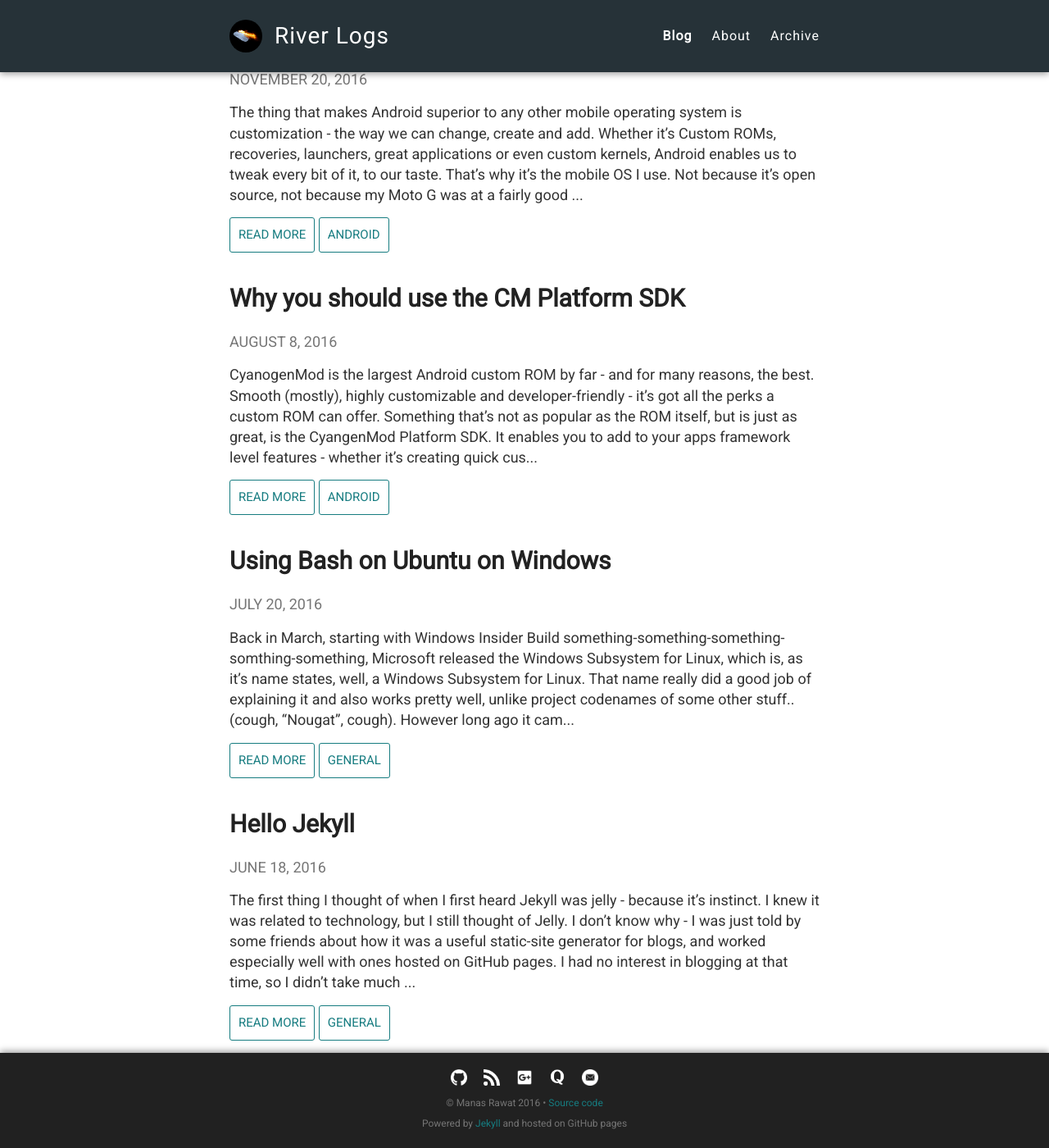
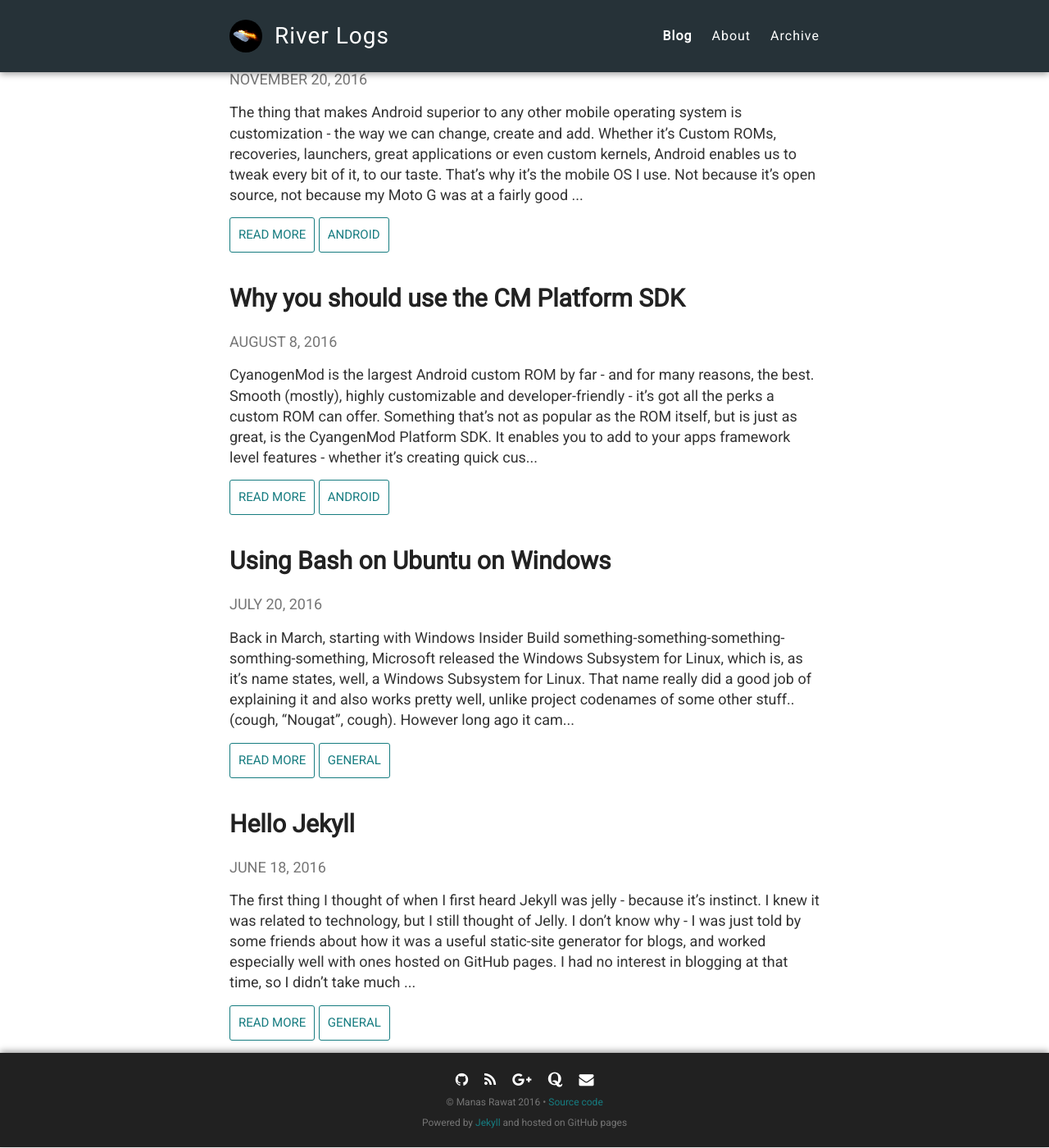
Before and after one commit to manasrawat/manasrawat.github.io, a Jekyll site: the page built from index.html, in a window 1280 px wide and 1400 px high, scrolled down 554 px. Shown: the whole window at 82% size. Built offline with Jekyll 4.4.1, drawn with Linux system fonts in a browser that asks for light colours.

Commit message:
Added font awesome

```diff
--- a/_layouts/default.html
+++ b/_layouts/default.html
@@ -7,9 +7,10 @@
 
     <link rel="stylesheet" type="text/css" href="{{ site.baseurl }}/style.css" />
     <link rel="alternate" type="application/rss+xml" title="{{ site.name }} - {{ site.description }}" href="{{ site.baseurl }}/feed.xml" />
-    <link rel="shortcut icon" href="/res/munowse.png">
+    <link rel="shortcut icon" href="/res/munowse.jpg">
 	<link href="https://fonts.googleapis.com/css?family=Roboto" rel="stylesheet">
 	<link href="https://fonts.googleapis.com/icon?family=Material+Icons" rel="stylesheet">
+	<link href="https://cdnjs.cloudflare.com/ajax/libs/font-awesome/4.7.0/css/font-awesome.min.css" rel="stylesheet">
 
 	{% include analytics.html %}
 
@@ -27,14 +28,14 @@
 
             <!--desktop-->
             <nav class="nav-desktop">
-                <a id="blog" href="{{ site.baseurl }}">Blog</a>
+                <a id="blog" href="{{ site.baseurl }}/">Blog</a>
                 <a id="about" href="{{ site.baseurl }}/about">About</a>
 				<a id="archive" href="{{ site.baseurl }}/archive">Archive</a>
             </nav>
 
             <!--mobile-->
             <div class="nav-mobile">
-				<a href="{{ site.baseurl }}/"><i class="material-icons">edit</i></a>
+				<a href="{{ site.baseurl }}/" style="margin-left: 0;"><i class="material-icons">edit</i></a>
                 <a href="{{ site.baseurl }}/about"><i class="material-icons">info</i></a>
 				<a href="{{ site.baseurl }}/archive"><i class="material-icons">menu</i></a>
             </div>
@@ -51,11 +52,11 @@
       <div class="container">
         <footer class="footer">
           <div class="icons-wrapper">
-            <a title="GitHub" href="https://github.com/munowse" style="margin-left: 0;"><img src="/res/icons/github.png"/></a>
-            <a title="RSS" href="{{ site.baseurl }}/feed.xml"><img src="/res/icons/feed.png"/></a>
-            <a title="Google" href="https://plus.google.com/+manasmrawat"><img src="/res/icons/google.png"/></a>
-			<a title="Quora" href="https://www.quora.com/profile/Manas-Manmohan-Rawat"><img src="/res/icons/quora.png"/></a>
-			<a title="Email" href="mailto:manas.rawat2002@gmail.com"><img src="/res/icons/email.png"/></a>
+            <a title="GitHub" href="https://github.com/munowse" style="margin-left: 0;"><i class="fa fa-github" aria-hidden="true"></i></a>
+            <a title="RSS" href="{{ site.baseurl }}/feed.xml"><i class="fa fa-rss" aria-hidden="true"></i></a>
+            <a title="Google" href="https://plus.google.com/+manasmrawat"><i class="fa fa-google-plus" aria-hidden="true"></i></a>
+			<a title="Quora" href="https://www.quora.com/profile/Manas-Manmohan-Rawat"><i class="fa fa-quora" aria-hidden="true"></i></a>
+			<a title="Email" href="mailto:manas.rawat2002@gmail.com"><i class="fa fa-envelope" aria-hidden="true"></i></a>
 		   </div><br />
           <span>© Manas Rawat 2016 • <a href="https://github.com/munowse/munowse.github.io">Source code</a><br />Powered by <a href="https://jekyllrb.com/">Jekyll</a> and hosted on GitHub pages</span>
         </footer>
--- a/style.scss
+++ b/style.scss
@@ -266,7 +266,7 @@ nav {
     @include mobile {
         margin-left: auto;
         position: relative;
-        display: inline-flex;
+        display: flex;
         text-align: right;
     }
 	a {
@@ -278,8 +278,15 @@ nav {
 .material-icons {
   color: $white;
   &:hover, &:active {
-        color: #cccccc;
+        color: $whiteGray;
     }
+}
+
+.fa {
+  color: $white;
+  &:hover, &:active {
+    color: $whiteGray;
+  }
 }
 
 .nav-desktop {
@@ -361,6 +368,7 @@ footer {
     }
 
 	a {
+	  display: flex;
       margin-left: 20px;
 	}
 
```
Also changed, not shown: res/icons/email.png (deleted), res/icons/feed.png (deleted), res/icons/github.png (deleted), res/icons/google.png (deleted), res/icons/quora.png (deleted).
